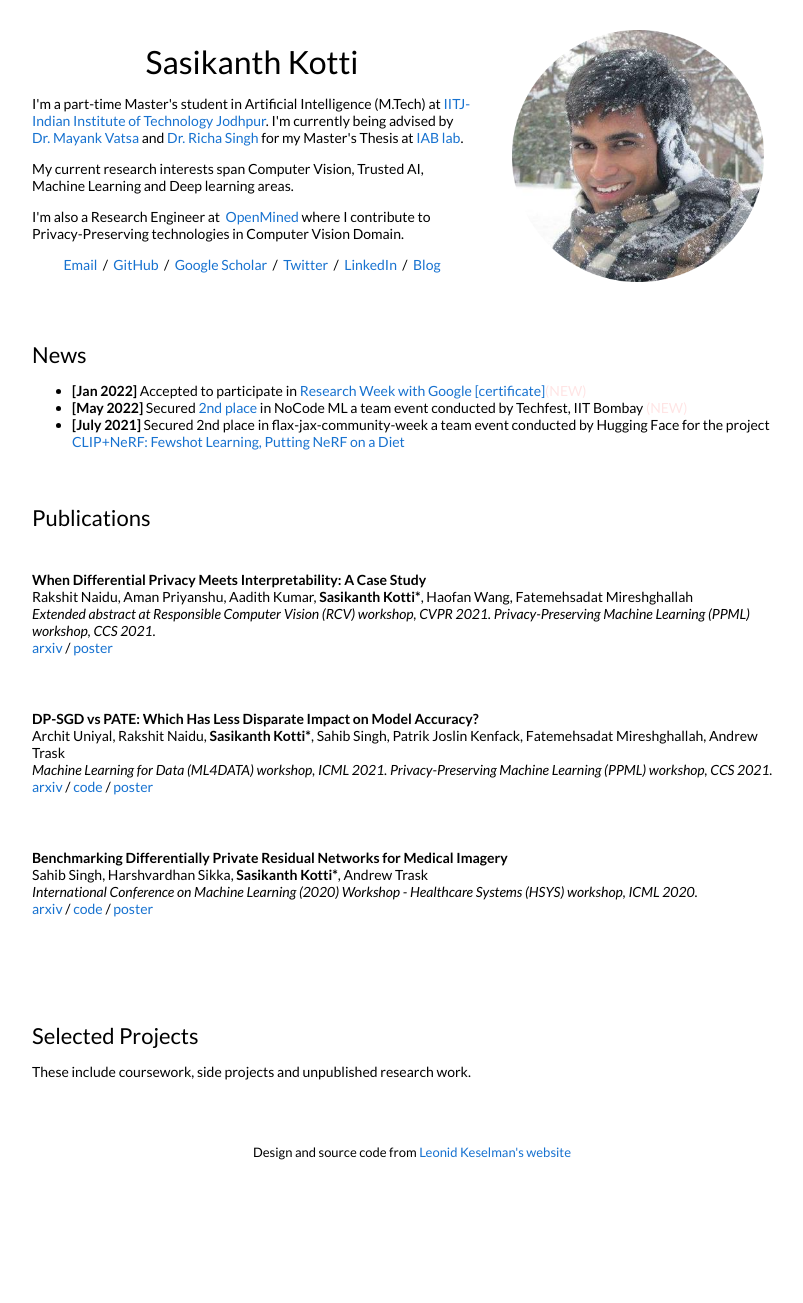
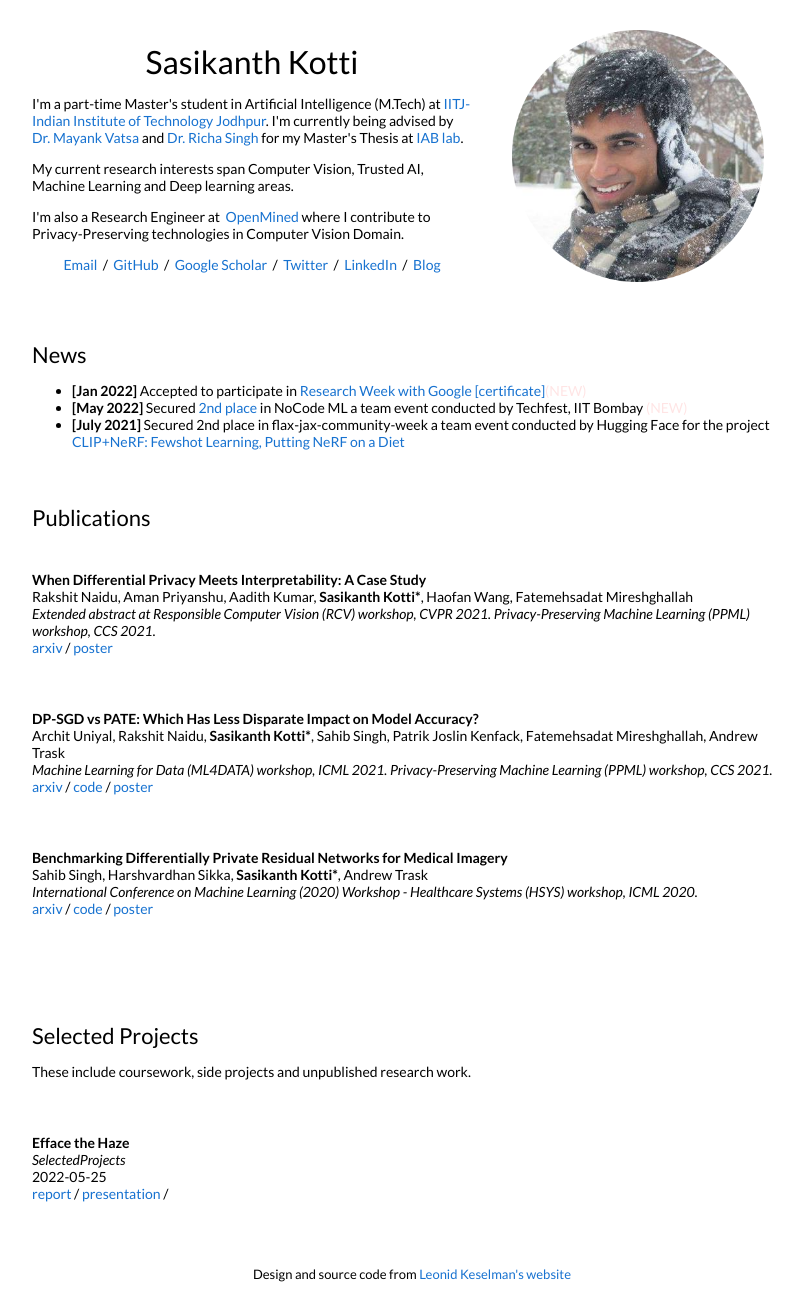
Before and after one commit to ksasi/ksasi.github.io, a Jekyll site: the page built from _posts/2022-05-25- Efface the Haze.markdown, in a window 1280 px wide. Shown: the whole page, without its empty margins (228-1031 px from the left). Built offline with Jekyll 4.4.1, drawn with Linux system fonts in a browser that asks for light colours; before the commit the page ends 1181 px from its top, so only the background shows below that.

```diff
--- a/_layouts/default.html
+++ b/_layouts/default.html
@@ -194,8 +194,7 @@
           <tr>
             <td style="padding:2.5%;width:100%;vertical-align:middle">
               <h2>Selected Projects</h2>
-              <p> These include coursework, side projects and unpublished research work.
-              </p>
+              <p> These include coursework, side projects and unpublished research work. </p>
             </td>
           </tr>
         </table>
@@ -203,7 +202,7 @@
 
           {% for post in site.posts %}
           {% for cat in post.categories %}
-          {% if cat == 'Selected Projects' %}
+          {% if cat == 'SelectedProjects' %}
           <tr>
             <td style="padding:2.5%;width:90%;vertical-align:middle">
               <h3>{{post.title}}</h3>
@@ -211,43 +210,15 @@
               <em>{{post.categories}} {{post.course}}</em>
               <br>
               {{ post.date | date: "%Y-%m-%d" }}
-
               <br>
               {% if post.report %}
-              <a href="{{post.report}}">paper</a> /
+              <a href="{{post.report}}">report</a> /
               {% endif %}
               {% if post.presentation %}
-              <a href="{{post.presentation}}">paper</a> /
-              {% endif %}
-              {% if post.website %}
-              <a href="{{post.website}}">website</a> /
-              {% endif %}
-              {% if post.paper %}
-              <a href="{{post.paper}}">paper</a> /
-              {% endif %}
-              {% if post.patent %}
-              <a href="{{post.patent}}">patent</a> /
-              {% endif %}
-              {% if post.patent2 %}
-              <a href="{{post.patent2}}">patent #2</a> /
-              {% endif %}
-              {% if post.patent3 %}
-              <a href="{{post.patent3}}">patent #3</a> /
-              {% endif %}
-              {% if post.video %}
-              <a href="{{post.video}}">video</a> /
-              {% endif %}
-              {% if post.video2 %}
-              <a href="{{post.video2}}">video #2</a> /
+              <a href="{{post.presentation}}">presentation</a> /
               {% endif %}
               {% if post.code %}
               <a href="{{post.code}}">code</a> /
-              {% endif %}
-              {% if post.poster %}
-              <a href="{{post.poster}}">poster</a> /
-              {% endif %}
-              {% if post.slides %}
-              <a href="{{post.slides}}">slides</a> /
               {% endif %}
               <p></p>
               {{ post.excerpt }}
--- a/_posts/2022-05-25- Efface the Haze.markdown
+++ b/_posts/2022-05-25- Efface the Haze.markdown
@@ -2,7 +2,7 @@
 layout: post
 title:  "Efface the Haze"
 date:   2022-05-25 22:21:59 +00:00
-categories: 'Selected Projects'
+categories: SelectedProjects
 author: "Sasikanth Kotti"
 authors: "<strong>Sasikanth Kotti*</strong>, Nikhila Dhulipalla, Adhun Thalekkara"
 venue: "<strong>IITJ</strong>"
```
